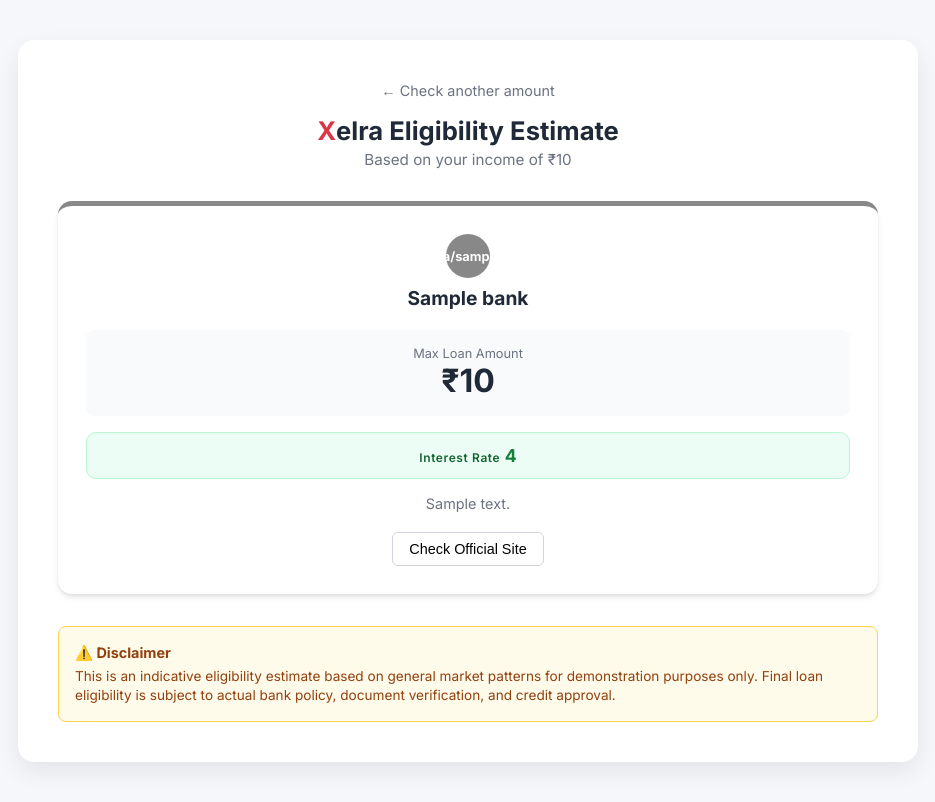
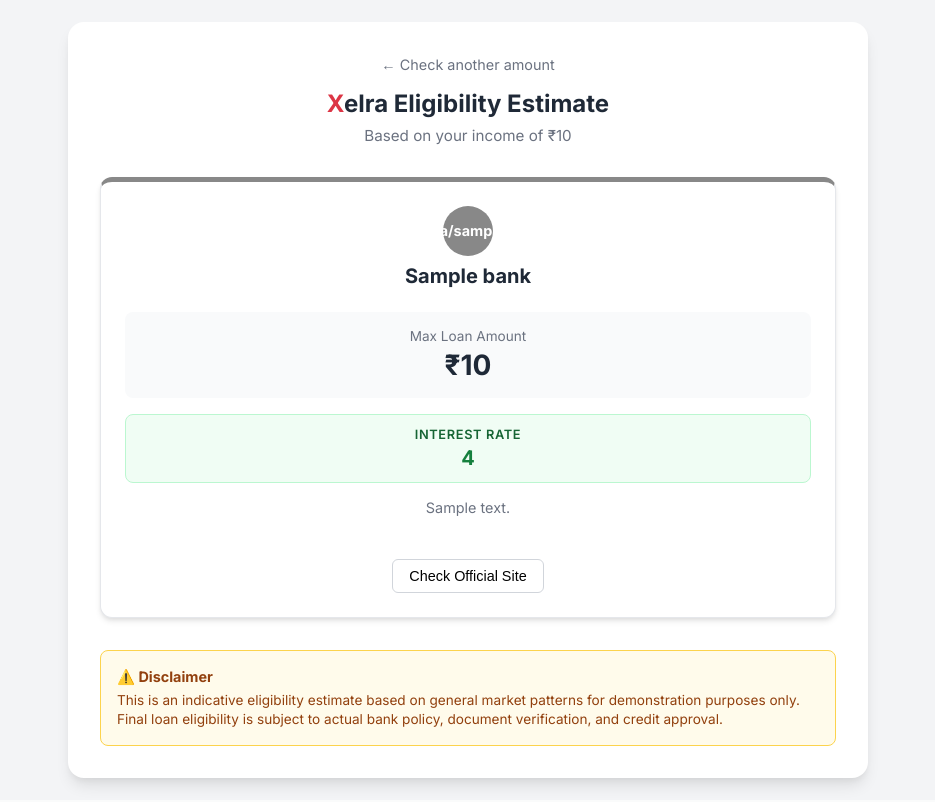
Before and after one commit to markxqueb-art/loan, a Flask app: template templates/results.html in a window 1280 px wide. Shown: the whole page, without its empty margins (172-1107 px from the left). Run offline with Flask 2, Linux system fonts and the light colour scheme; the template is opened without the code that fills it: most values are stand-ins (such as "Sample title", 1, 10 or a date in 2020).

Commit message:
Update style.css

```diff
--- a/static/style.css
+++ b/static/style.css
@@ -1,13 +1,13 @@
 :root {
     --primary-color: #2563eb;
-    --background-color: #f5f7fb;
+    --background-color: #f3f4f6;
     --card-bg: #ffffff;
     --text-main: #1f2937;
     --text-muted: #6b7280;
     --input-border: #d1d5db;
     --shadow-sm: 0 1px 2px 0 rgba(0, 0, 0, 0.05);
     --shadow-md: 0 4px 6px -1px rgba(0, 0, 0, 0.1), 0 2px 4px -1px rgba(0, 0, 0, 0.06);
-    --shadow-lg: 0 10px 25px rgba(0,0,0,.08);
+    --shadow-lg: 0 10px 15px -3px rgba(0, 0, 0, 0.1), 0 4px 6px -2px rgba(0, 0, 0, 0.05);
 }
 
 * {
@@ -18,32 +18,27 @@
 
 body {
     font-family: 'Inter', sans-serif;
-    background: var(--background-color);
+    background-color: var(--background-color);
     color: var(--text-main);
     display: flex;
     justify-content: center;
     align-items: center;
     min-height: 100vh;
-    padding: 40px 20px;
+    padding: 20px;
 }
-
-/* Containers */
 
 .container {
     background: var(--card-bg);
     width: 100%;
-    max-width: 480px;
-    padding: 2.5rem;
-    border-radius: 16px;
+    max-width: 500px;
+    padding: 2rem;
+    border-radius: 1rem;
     box-shadow: var(--shadow-lg);
 }
 
 .results-container {
-    max-width: 900px;
-    width: 100%;
+    max-width: 800px;
 }
-
-/* Header */
 
 header {
     text-align: center;
@@ -51,21 +46,15 @@ header {
 }
 
 header h1 {
-    font-size: 1.6rem;
-    font-weight: 800;
-}
-
-header h1 span {
-    color: #ef4444;
+    font-size: 1.5rem;
+    font-weight: 700;
+    margin-bottom: 0.5rem;
 }
 
 .subtitle {
     color: var(--text-muted);
-    font-size: .95rem;
-    margin-top: 4px;
+    font-size: 0.95rem;
 }
-
-/* Forms */
 
 .form-group {
     margin-bottom: 1.25rem;
@@ -132,146 +120,136 @@ select:focus {
     margin-bottom: 2rem;
 }
 
-/* Bank cards */
-
 .bank-card {
     flex: 1;
-    min-width: 320px;
+    min-width: 280px;
     background: #fff;
-    padding: 1.75rem;
-    border-radius: 14px;
+    padding: 1.5rem;
+    border-radius: 0.75rem;
     box-shadow: var(--shadow-md);
     text-align: center;
-}
-
-/* Top borders */
-
-.hdfc {
-    border-top: 5px solid #004c8f;
-}
-
-.bob {
-    border-top: 5px solid #f26522;
+    border: 1px solid #e5e7eb;
 }
 
 .bank-header {
     display: flex;
     flex-direction: column;
     align-items: center;
-    margin-bottom: 1.25rem;
+    margin-bottom: 1.5rem;
 }
 
 .bank-logo {
-    width: 44px;
-    height: 44px;
+    width: 50px;
+    height: 50px;
     border-radius: 50%;
     display: flex;
     align-items: center;
     justify-content: center;
     color: white;
-    font-weight: 700;
-    font-size: .8rem;
-    margin-bottom: .5rem;
+    font-weight: bold;
+    font-size: 0.9rem;
+    margin-bottom: 0.5rem;
 }
 
 .bank-card h2 {
-    font-size: 1.2rem;
+    font-size: 1.25rem;
 }
-
-/* Loan amount */
 
 .loan-amount {
     background: #f9fafb;
     padding: 1rem;
-    border-radius: .5rem;
+    border-radius: 0.5rem;
     margin-bottom: 1rem;
 }
 
 .loan-amount .label {
     display: block;
-    font-size: .8rem;
+    font-size: 0.85rem;
     color: var(--text-muted);
+    margin-bottom: 0.25rem;
 }
 
 .loan-amount .value {
-    font-size: 2rem;
+    font-size: 1.75rem;
     font-weight: 800;
+    color: var(--text-main);
 }
 
-/* Interest */
-
-.interest-rate-display {
-    background: #ecfdf5;
-    border: 1px solid #bbf7d0;
-    padding: .75rem;
-    border-radius: 10px;
-    margin-bottom: 1rem;
+.details {
+    font-size: 0.9rem;
+    color: var(--text-muted);
+    margin-bottom: 1.5rem;
+    min-height: 2.5em;
 }
-
-.ir-label {
-    font-size: .75rem;
-    color: #166534;
-    font-weight: 600;
-    letter-spacing: .05em;
-}
-
-.ir-value {
-    font-size: 1.1rem;
-    font-weight: 700;
-    color: #15803d;
-}
-
-/* Details */
-
-.details {
-    font-size: .9rem;
-    color: var(--text-muted);
-    margin-bottom: 1.25rem;
-}
-
-/* Buttons */
 
 .bank-cta {
     background: transparent;
     border: 1px solid var(--input-border);
-    padding: .5rem 1rem;
-    border-radius: .375rem;
+    padding: 0.5rem 1rem;
+    border-radius: 0.375rem;
     cursor: pointer;
-    font-size: .9rem;
+    font-size: 0.9rem;
+    transition: all 0.2s;
 }
 
 .bank-cta:hover {
     background: #f3f4f6;
+    border-color: #9ca3af;
 }
 
-/* Disclaimer */
-
 .disclaimer-box {
-    background: #fffbeb;
+    background-color: #fffbeb;
     border: 1px solid #fcd34d;
     color: #92400e;
     padding: 1rem;
-    border-radius: .5rem;
-    font-size: .85rem;
+    border-radius: 0.5rem;
+    font-size: 0.85rem;
     line-height: 1.4;
-    margin-top: 1.5rem;
 }
 
 .disclaimer-box h3 {
-    font-size: .9rem;
-    margin-bottom: .25rem;
+    margin-bottom: 0.25rem;
+    font-size: 0.9rem;
 }
-
-/* Back link */
 
 .back-link {
     display: inline-block;
     color: var(--text-muted);
     text-decoration: none;
     margin-bottom: 1rem;
-    font-size: .9rem;
+    font-size: 0.9rem;
 }
+
 
 .back-link:hover {
     color: var(--primary-color);
 }
+
+
+
+/* Interest Rate on Result Card */
+.interest-rate-display {
+    background-color: #f0fdf4;
+    border: 1px solid #bbf7d0;
+    padding: 0.75rem;
+    border-radius: 0.5rem;
+    margin-bottom: 1rem;
+    display: flex;
+    flex-direction: column;
+    align-items: center;
+}
+
+.ir-label {
+    font-size: 0.8rem;
+    color: #166534;
+    font-weight: 600;
+    text-transform: uppercase;
+    letter-spacing: 0.05em;
+    margin-bottom: 0.25rem;
+}
+
+.ir-value {
+    font-size: 1.25rem;
+    font-weight: 700;
+    color: #15803d;
+}
```
Also changed, not shown: other parts of static/style.css (+14 -15 lines).
